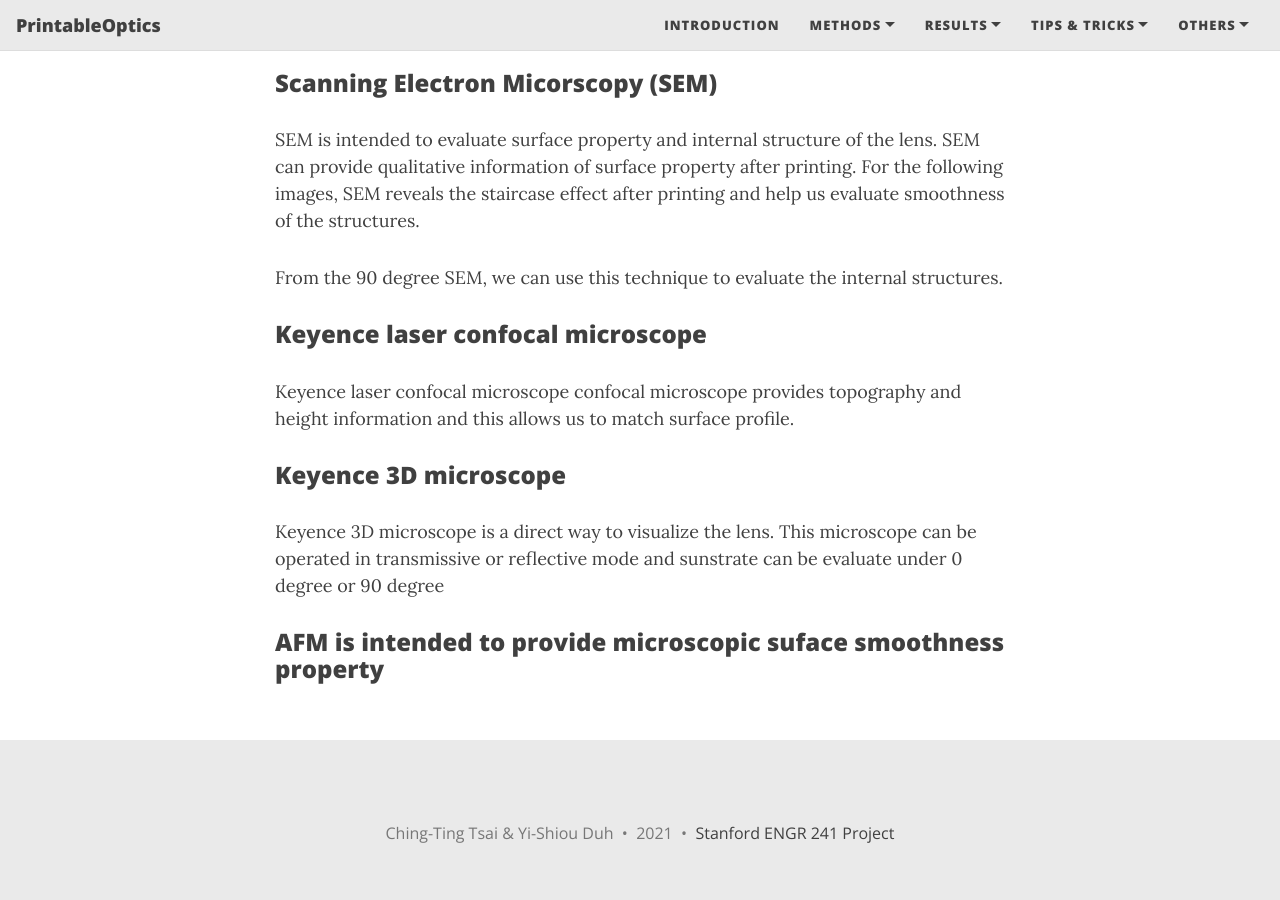
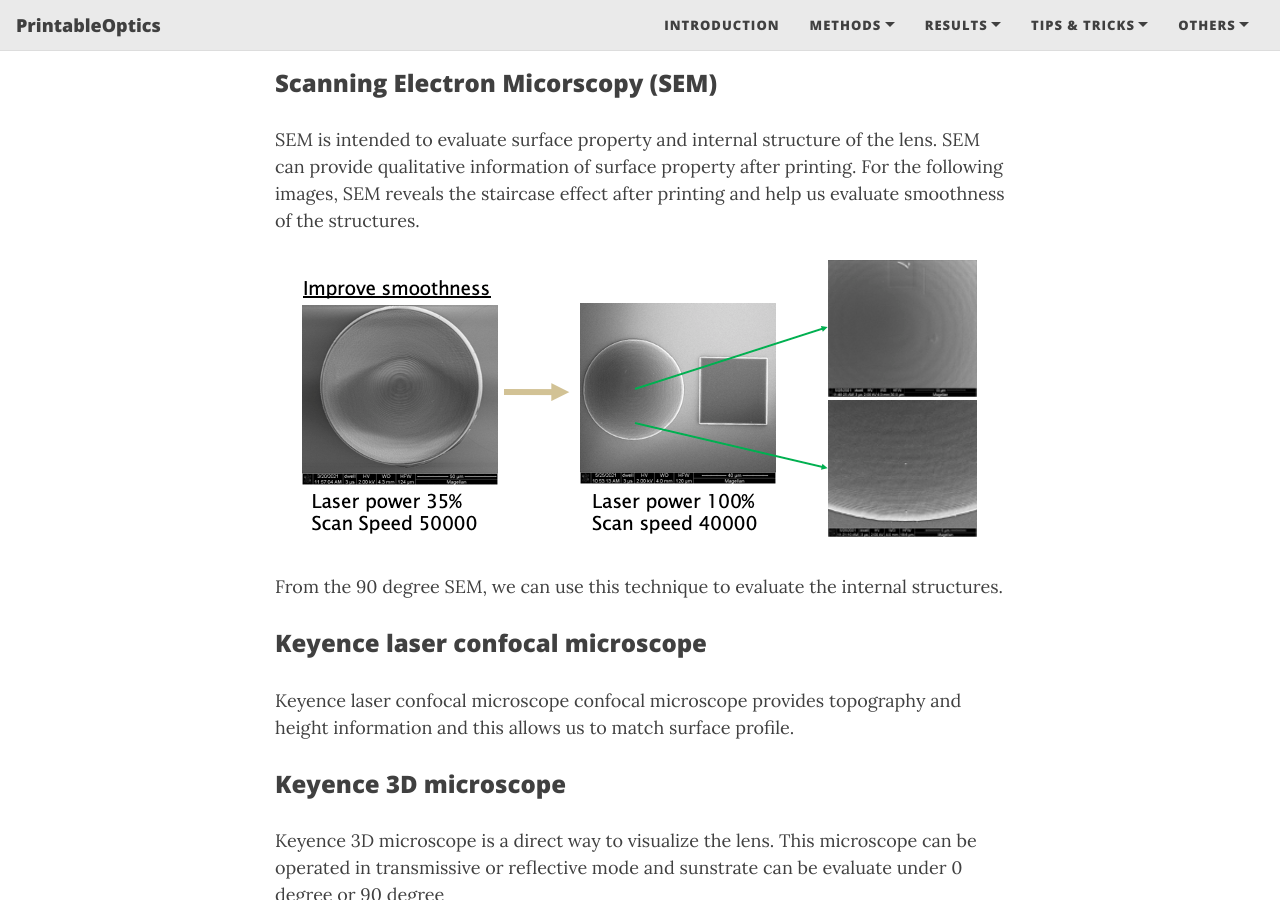
Before and after one commit to tingtsai/PrintableOptics, a Jekyll site: the page built from Characterizations.md, in a window 1280 px wide and 900 px high, scrolled down 344 px. Built offline with Jekyll 4.4.1, drawn with Linux system fonts in a browser that asks for light colours; nearby versions of some CDN libraries.

Commit message:
Update Characterizations.md

```diff
--- a/Characterizations.md
+++ b/Characterizations.md
@@ -8,7 +8,7 @@ This characterization logic is generizable for other printing process from two-p
 
 ### Scanning Electron Micorscopy (SEM)
 SEM is intended to evaluate surface property and internal structure of the lens. SEM can provide qualitative information of surface property after printing. For the following images, SEM reveals the staircase effect after printing and help us evaluate smoothness of the structures.
-![](/assests/img/SEM.png)
+![](/assets/img/SEM.png)
 
 
 
```
